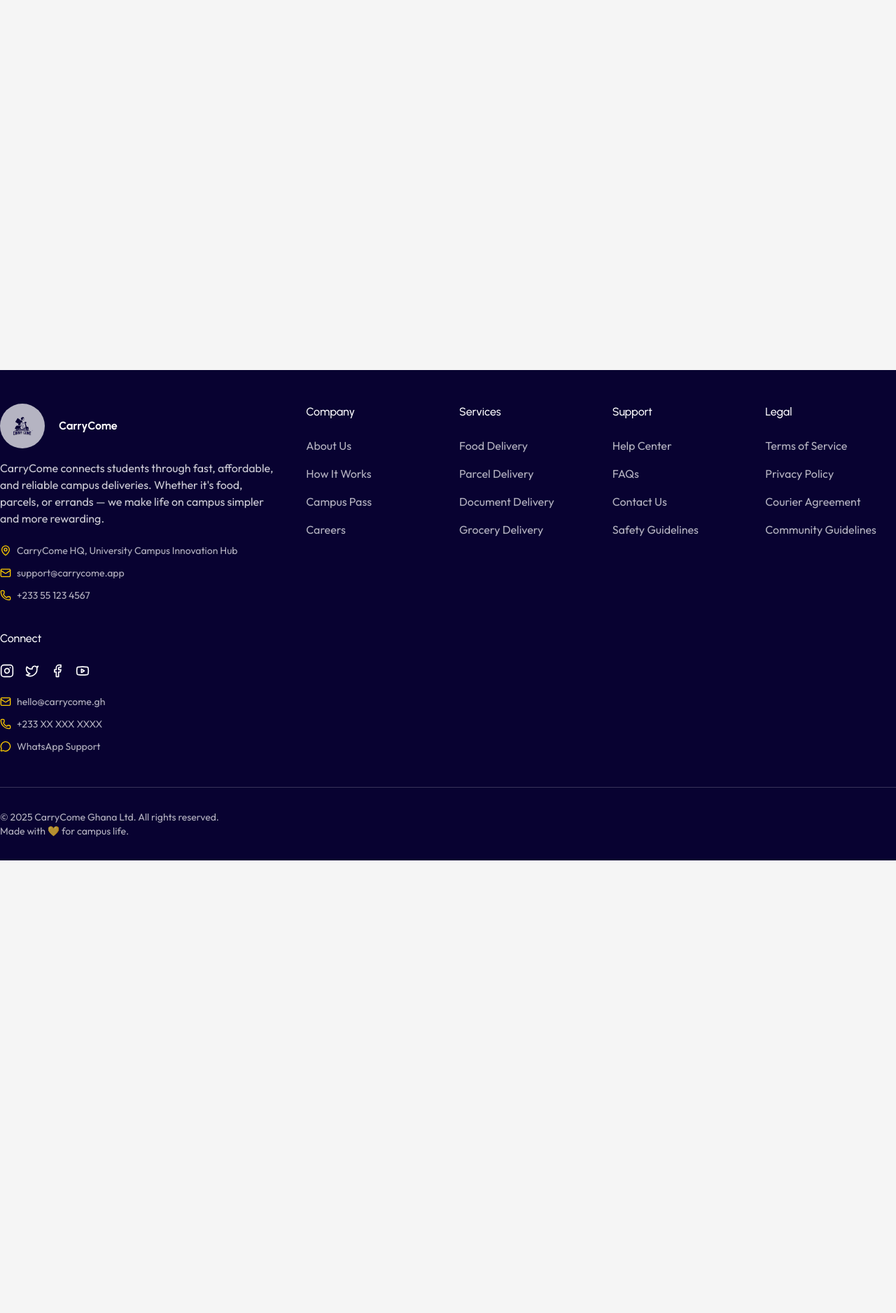
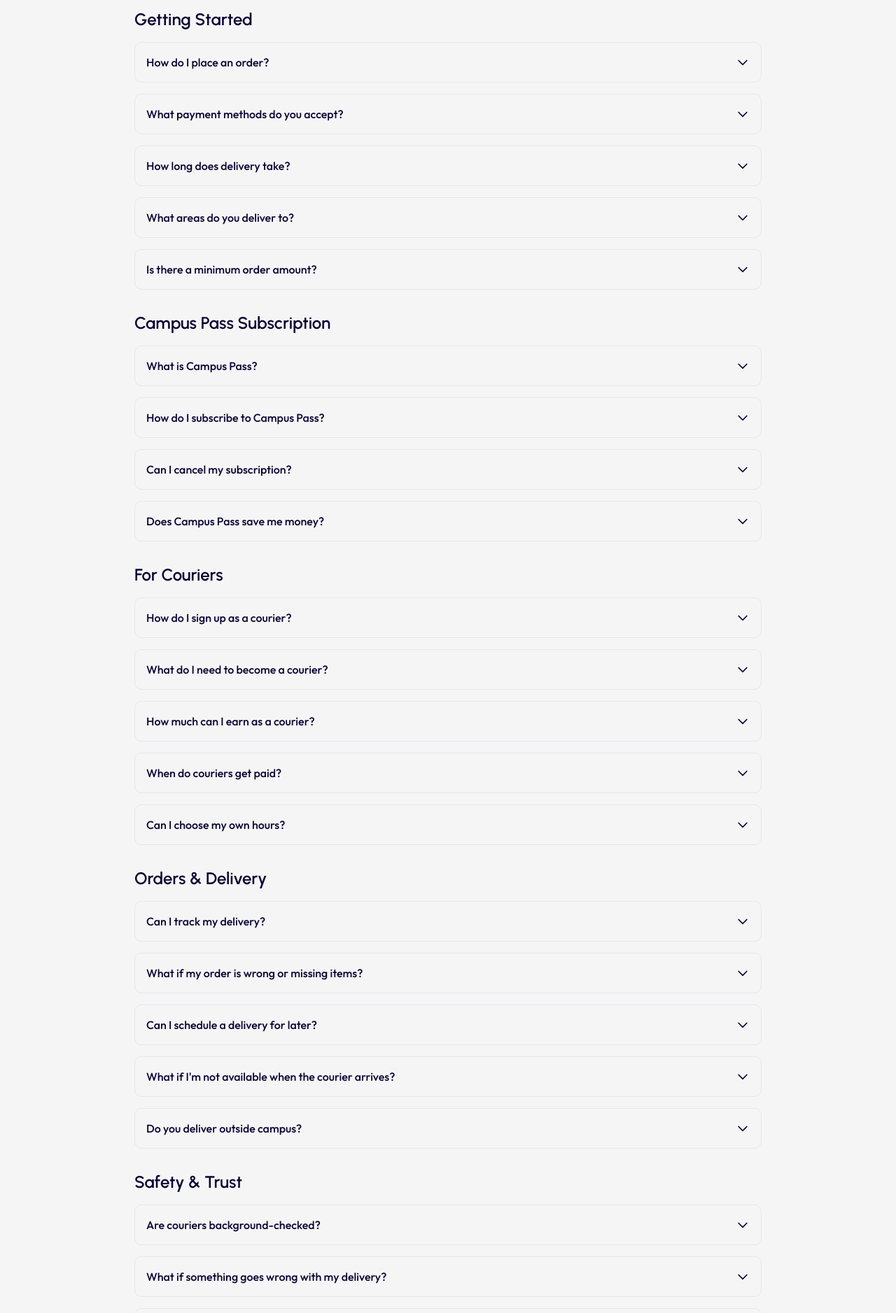
Before and after one commit to carrycomedev-tech/carrymart-landing, a Next.js app: page /support in a window 1280 px wide. Shown: the part 320-2197 px from the top of the page at 70% size. Before the commit the page ends 1550 px from the top, so only its background shows below. Built offline with nearby package versions, Linux system fonts and the light colour scheme.

Commit message:
Add: Included FAQ info

```diff
--- a/src/app/support/page.tsx
+++ b/src/app/support/page.tsx
@@ -1,4 +1,124 @@
 import React from 'react';
+
+const faqCategories = [
+  {
+    title: "Getting Started",
+    questions: [
+      {
+        q: "How do I place an order?",
+        a: "Download the CarryCome app or visit our website, browse available services (food, parcels, documents, groceries), add items to your cart, select your delivery location, and pay with mobile money. You'll receive real-time tracking updates."
+      },
+      {
+        q: "What payment methods do you accept?",
+        a: "We accept MTN Mobile Money, Vodafone Cash, and AirtelTigo Money. All payments are processed securely through our platform."
+      },
+      {
+        q: "How long does delivery take?",
+        a: "Average delivery time is 15-20 minutes within campus. Exact time depends on courier availability, your location, and current demand."
+      },
+      {
+        q: "What areas do you deliver to?",
+        a: "We deliver across University of Ghana campus including all residential halls, academic buildings, libraries, and designated outdoor locations."
+      },
+      {
+        q: "Is there a minimum order amount?",
+        a: "Yes, food orders have a 15 GHS minimum. Parcels, documents, and grocery orders have no minimum."
+      }
+    ]
+  },
+  {
+    title: "Campus Pass Subscription",
+    questions: [
+      {
+        q: "What is Campus Pass?",
+        a: "Campus Pass is our subscription service offering unlimited food and document deliveries, 50% off parcels, priority service, and restaurant discounts for 25 GHS/month."
+      },
+      {
+        q: "How do I subscribe to Campus Pass?",
+        a: "Navigate to \"Campus Pass\" in the app menu, select your subscription plan, and complete payment with mobile money. Your benefits activate immediately."
+      },
+      {
+        q: "Can I cancel my subscription?",
+        a: "Yes, you can cancel anytime from your account settings. You'll retain benefits until the end of your current billing period."
+      },
+      {
+        q: "Does Campus Pass save me money?",
+        a: "Absolutely. Campus Pass pays for itself after just 5 deliveries. Average users save 75-125 GHS monthly."
+      }
+    ]
+  },
+  {
+    title: "For Couriers",
+    questions: [
+      {
+        q: "How do I sign up as a courier?",
+        a: "Visit carrycome.gh/rider, complete the application form with your student ID, valid phone number, and bicycle details. We'll review your application within 48 hours and contact you for onboarding."
+      },
+      {
+        q: "What do I need to become a courier?",
+        a: "You need: (1) Valid student ID from University of Ghana, (2) A functioning bicycle, (3) Smartphone with data, (4) Availability for at least 12 hours/week. We provide all safety equipment and delivery bags."
+      },
+      {
+        q: "How much can I earn as a courier?",
+        a: "Couriers typically earn competitive hourly rates plus per-delivery bonuses and keep 100% of tips. Average earnings vary based on hours worked and delivery volume."
+      },
+      {
+        q: "When do couriers get paid?",
+        a: "Payments are processed regularly via mobile money transfer to your registered account."
+      },
+      {
+        q: "Can I choose my own hours?",
+        a: "Yes! You select shifts through the courier app 48 hours in advance. Work around your class schedule with complete flexibility."
+      }
+    ]
+  },
+  {
+    title: "Orders & Delivery",
+    questions: [
+      {
+        q: "Can I track my delivery?",
+        a: "Yes, you'll see real-time GPS tracking of your courier once they accept your order. You'll receive notifications at each stage: order confirmed, courier assigned, picked up, and delivered."
+      },
+      {
+        q: "What if my order is wrong or missing items?",
+        a: "Contact support immediately through the app. We'll investigate and provide a refund or replacement based on the issue. Take photos if items are damaged or missing."
+      },
+      {
+        q: "Can I schedule a delivery for later?",
+        a: "Currently we offer on-demand delivery only. Scheduled delivery features are coming soon."
+      },
+      {
+        q: "What if I'm not available when the courier arrives?",
+        a: "You can provide specific delivery instructions (leave at door, call upon arrival, etc.) or communicate directly with your courier through the app messaging feature."
+      },
+      {
+        q: "Do you deliver outside campus?",
+        a: "Currently we focus exclusively on University of Ghana campus for fastest, most reliable service. Off-campus delivery may be added in the future."
+      }
+    ]
+  },
+  {
+    title: "Safety & Trust",
+    questions: [
+      {
+        q: "Are couriers background-checked?",
+        a: "Yes, all couriers undergo verification including student ID confirmation and background screening before approval."
+      },
+      {
+        q: "What if something goes wrong with my delivery?",
+        a: "Contact support immediately through the app. Every delivery has GPS tracking, timestamp verification, and photo proof-of-delivery for accountability."
+      },
+      {
+        q: "Is my payment information secure?",
+        a: "Absolutely. We use industry-standard encryption and work with licensed payment processors. We never store your mobile money PIN or sensitive financial data."
+      },
+      {
+        q: "How do I delete my account?",
+        a: "Go to your account settings, select \"Delete Account,\" and follow the prompts. You'll receive a confirmation email. Note that this action is permanent and cannot be undone. All your data will be deleted within 30 days as per our privacy policy."
+      }
+    ]
+  }
+];
 
 const SupportPage = () => {
   return (
@@ -11,6 +131,30 @@ const SupportPage = () => {
           Find answers to common questions or submit a support request below.
         </p>
         <h2 className="text-3xl font-semibold mb-8">Frequently Asked Questions</h2>
+        <div className="text-left space-y-8">
+          {faqCategories.map((category, index) => (
+            <div key={index}>
+              <h3 className="text-2xl font-semibold mb-4">{category.title}</h3>
+              <div className="space-y-4">
+                {category.questions.map((faq, faqIndex) => (
+                  <details key={faqIndex} className="border border-gray-200 rounded-lg p-4 transition-all duration-300 ease-in-out [&_summary]:open:pb-2">
+                    <summary className="font-medium cursor-pointer hover:text-primary transition-colors duration-200 list-none">
+                      <span className="flex items-center justify-between">
+                        {faq.q}
+                        <svg className="w-5 h-5 transition-transform duration-300 ease-in-out" fill="none" stroke="currentColor" viewBox="0 0 24 24">
+                          <path strokeLinecap="round" strokeLinejoin="round" strokeWidth={2} d="M19 9l-7 7-7-7" />
+                        </svg>
+                      </span>
+                    </summary>
+                    <div className="overflow-hidden transition-all duration-300 ease-in-out">
+                      <p className="mt-2 text-gray-600">{faq.a}</p>
+                    </div>
+                  </details>
+                ))}
+              </div>
+            </div>
+          ))}
+        </div>
       </div>
     </div>
   );
```
